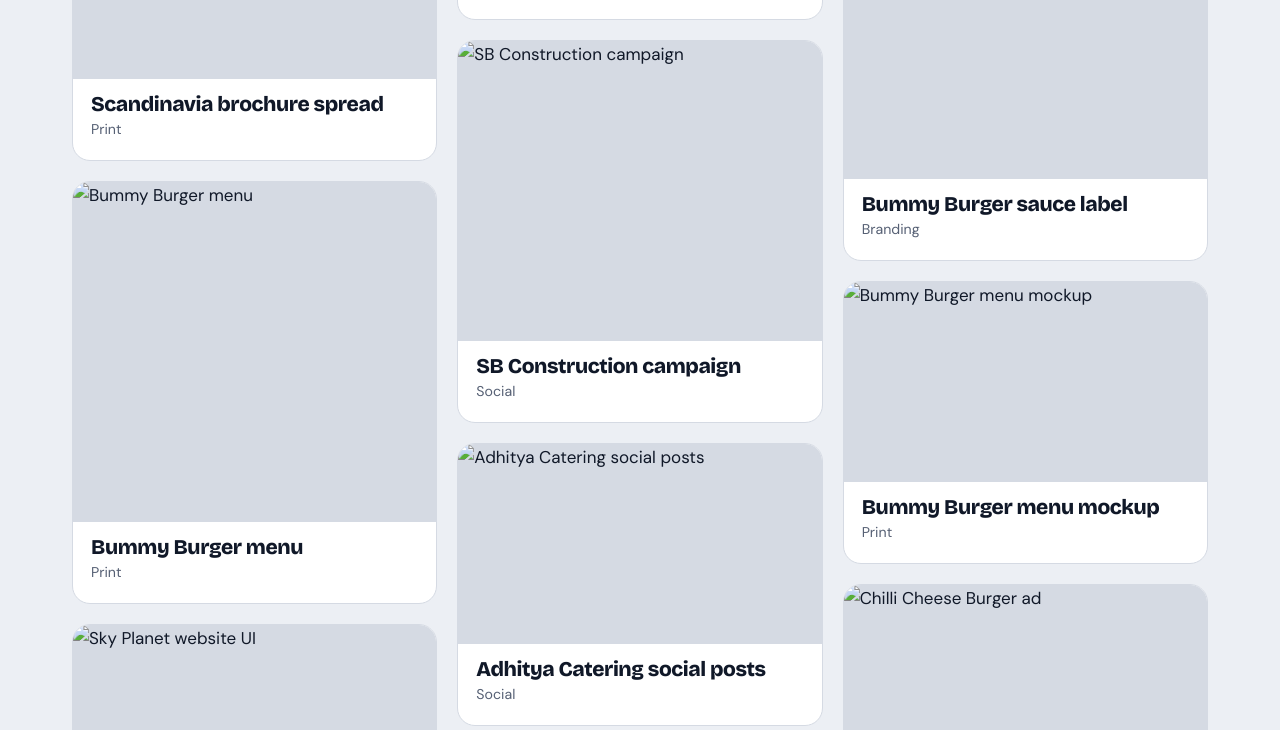
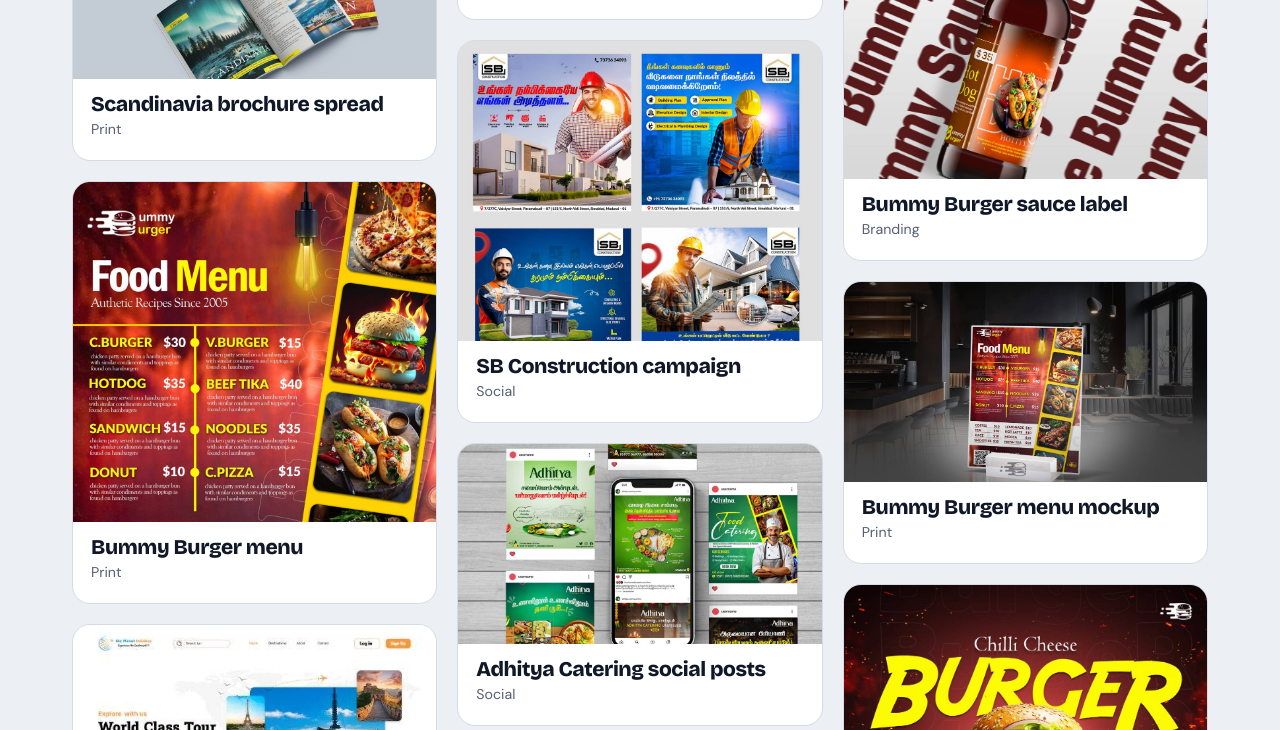
Before and after one commit to mohammedfaizaldesigner/faizal--portfolio, a plain HTML site: page index.html in a window 1280 px wide. Shown: the part 2070-2800 px from the top of the page. Drawn offline with nearby package versions, Linux system fonts and the light colour scheme.

Commit message:
Update index.html

```diff
--- a/index.html
+++ b/index.html
@@ -163,7 +163,7 @@ footer{border-top:1px solid var(--line);padding:26px 0;color:var(--mute);font-si
 <div id="lb" role="dialog" aria-modal="true" aria-label="Project viewer"><div class="lbh"><h3 id="lt"></h3><button class="ic" id="pv" aria-label="Previous project">←</button><button class="ic" id="nx" aria-label="Next project">→</button><button class="ic" id="cl" aria-label="Close">✕</button></div><div class="lbb" id="lbb"></div></div>
 
 <script>
-const I={"adhithya":"./images/adhithya.jpg","adhsocial":"./images/adhsocial.jpg","bottle":"./images/bottle.jpg","brochure":"./images/brochure.jpg","burger":"./images/burger.jpg","camp":"./images/camp.jpg","childday":"./images/childday.jpg","coffee":"./images/coffee.jpg","covers":"./images/covers.jpg","depart":"./images/depart.jpg","grid":"./images/grid.jpg","insta1":"./images/insta1.jpg","insta2":"./images/insta2.jpg","insta3":"./images/insta3.jpg","menu":"./images/menu.jpg","menuflat":"./images/menuflat.jpg","mg1":"./images/mg1.jpg","mg2":"./images/mg2.jpg","mg3":"./images/mg3.jpg","mobmock":"./images/mobmock.jpg","offer":"./images/offer.jpg","planet":"./images/planet.jpg","politics":"./images/politics.jpg","profile":"./images/profile.jpg","resume":"./images/resume.jpg","sb":"./images/sb.jpg","scandi":"./images/scandi.jpg","services":"./images/services.jpg","social":"./images/social.jpg","spgrid":"./images/spgrid.jpg","spservices":"./images/spservices.jpg","thumbs":"./images/thumbs.jpg","web":"./images/web.jpg","webmock":"./images/webmock.jpg"};
+const I={"adhithya":"./adhithya.jpg","adhsocial":"./adhsocial.jpg","bottle":"./bottle.jpg","brochure":"./brochure.jpg","burger":"./burger.jpg","camp":"./camp.jpg","childday":"./childday.jpg","coffee":"./coffee.jpg","covers":"./covers.jpg","depart":"./depart.jpg","grid":"./grid.jpg","insta1":"./insta1.jpg","insta2":"./insta2.jpg","insta3":"./insta3.jpg","menu":"./menu.jpg","menuflat":"./menuflat.jpg","mg1":"./mg1.jpg","mg2":"./mg2.jpg","mg3":"./mg3.jpg","mobmock":"./mobmock.jpg","offer":"./offer.jpg","planet":"./planet.jpg","politics":"./politics.jpg","profile":"./profile.jpg","resume":"./resume.jpg","sb":"./sb.jpg","scandi":"./scandi.jpg","services":"./services.jpg","social":"./social.jpg","spgrid":"./spgrid.jpg","spservices":"./spservices.jpg","thumbs":"./thumbs.jpg","web":"./web.jpg","webmock":"./webmock.jpg"};
 document.querySelectorAll('[data-i]').forEach(e=>e.src=I[e.dataset.i]);
 const P=[
 ["Amazing Europe brochure","Print","brochure","Fixed-departure tour brochure for Sky Planet Holidays, with day-wise itineraries.",240],
```
